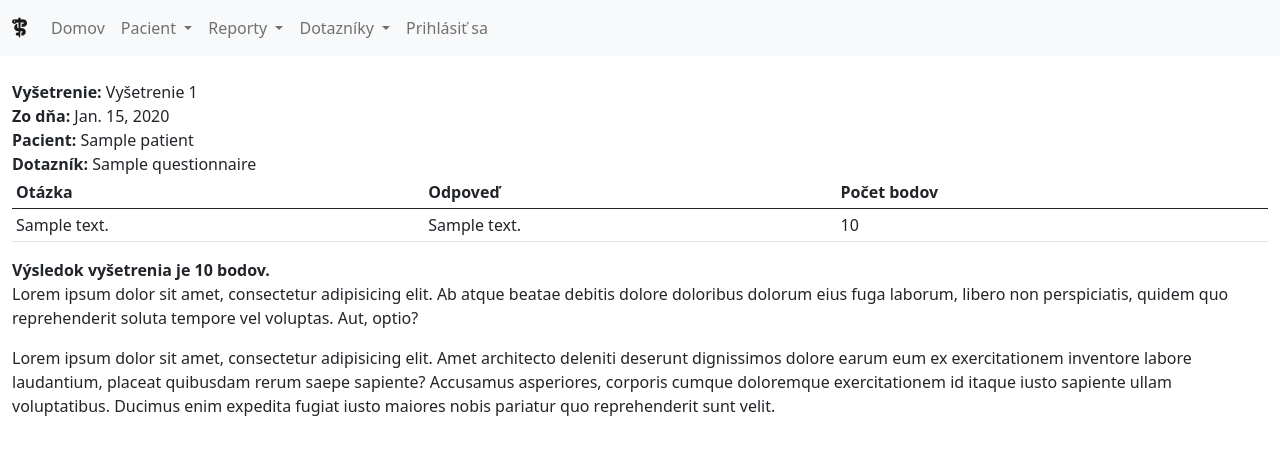
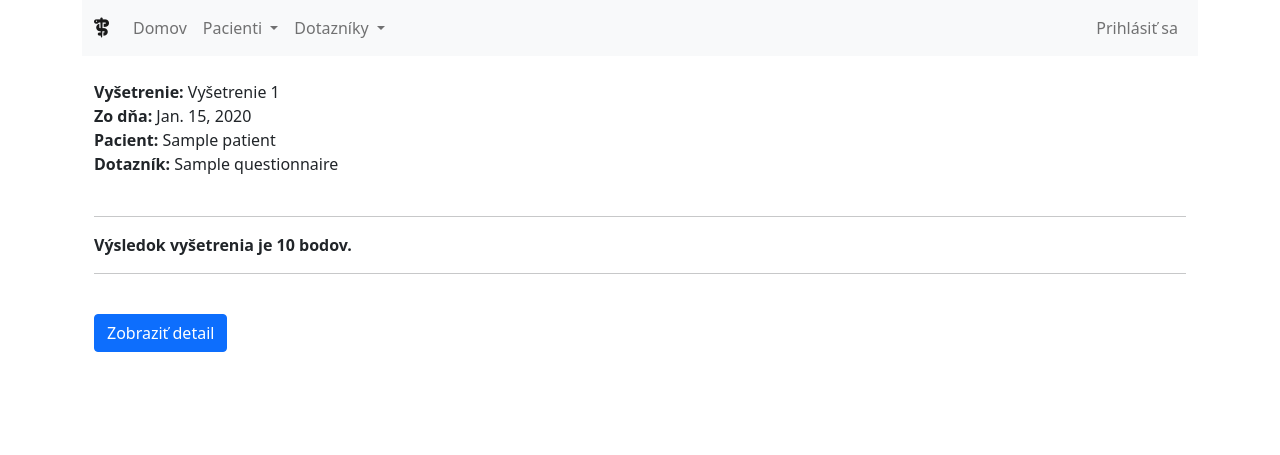
Before and after one commit to alatecj/Neurologia, a Django app: page /show_report/1 in a window 1280 px wide. Shown: the top 455 px of the page. Run offline with Django 4.2, Linux system fonts and the light colour scheme; tables that the repository leaves empty hold one stand-in row (values such as "Sample post"); some libraries are stand-ins or nearby versions.

Commit message:
Drobne upravy - a commit pred prezentaciou.

```diff
--- a/Questionnaires/forms.py
+++ b/Questionnaires/forms.py
@@ -75,7 +75,6 @@ class ReportForm(forms.Form):
         self.fields['patient'].queryset = Patient.objects.all()
         self.helper = FormHelper()
         self.helper.form_id = 'reportform'
-        # self.helper.form_class = 'blueForms'
         self.helper.form_method = 'post'
         self.helper.form_action = 'get_report'
-        self.helper.add_input(Submit('submit', 'Submit'))
+        self.helper.add_input(Submit('submit', 'Zobraziť'))
--- a/Questionnaires/templates/Questionnaires/display_qre.html
+++ b/Questionnaires/templates/Questionnaires/display_qre.html
@@ -17,6 +17,6 @@
         <div class="form-actions">
             <input type="submit" name="submit" value="Odoslať" class="btn btn-primary" id="submit-save">
         </div>
-
     </form>
+    <br/>
 {% endblock %}
--- a/Questionnaires/templates/Questionnaires/layout.html
+++ b/Questionnaires/templates/Questionnaires/layout.html
@@ -13,10 +13,12 @@
     }</style>
 </head>
 <body>
+<div class="container">
     <nav class="navbar navbar-expand-lg navbar-light bg-light">
         <div class="container-fluid">
             <a class="navbar-brand" href="{% url 'index' %}"><i class="fa-solid fa-staff-snake"></i></a>
-        <button class="navbar-toggler" type="button" data-bs-toggle="collapse" data-bs-target="#navbarSupportedContent"
+            <button class="navbar-toggler" type="button" data-bs-toggle="collapse"
+                    data-bs-target="#navbarSupportedContent"
                     aria-controls="navbarSupportedContent" aria-expanded="false" aria-label="Toggle navigation">
                 <span class="navbar-toggler-icon"></span>
             </button>
@@ -29,22 +31,22 @@
                     <li class="nav-item dropdown">
                         <a class="nav-link dropdown-toggle" href="#" role="button" data-bs-toggle="dropdown"
                            aria-expanded="false">
-                        Pacient
+                            Pacienti
                         </a>
                         <div class="dropdown-menu">
                             <a class="dropdown-item" href="{% url 'add_patient' %}">Pridať pacienta</a>
-                        <a class="dropdown-item" href="#">Karta pacienta</a>
+                            <a class="dropdown-item" href="{% url 'show_patient' %}">Karta pacienta</a>
                         </div>
                     </li>
-                <li class="nav-item dropdown">
-                    <a class="nav-link dropdown-toggle" href="#" role="button" data-bs-toggle="dropdown"
-                       aria-expanded="false">
-                        Reporty
-                    </a>
-                    <div class="dropdown-menu">
-                        <a class="dropdown-item" href="{% url 'get_report' %}">Reporty</a>
-                    </div>
-                </li>
+{#                    <li class="nav-item dropdown">#}
+{#                        <a class="nav-link dropdown-toggle" href="#" role="button" data-bs-toggle="dropdown"#}
+{#                           aria-expanded="false">#}
+{#                            Reporty#}
+{#                        </a>#}
+{#                        <div class="dropdown-menu">#}
+{#                            <a class="dropdown-item" href="{% url 'get_report' %}">Reporty</a>#}
+{#                        </div>#}
+{#                    </li>#}
 
                     <li class="nav-item dropdown">
                         <a class="nav-link dropdown-toggle" href="#" role="button" data-bs-toggle="dropdown"
@@ -58,8 +60,8 @@
                         </div>
                     </li>
                 </ul>
-            <ul class="navbar-nav ml-auto">
-                {#            <li class="navbar-text">Prihlásený ako: {{ user }}</li>#}
+                <ul class="navbar-nav ms-auto">
+{#                    <li class="navbar-text">Prihlásený ako: {{ user }}</li>#}
                     <li class="nav-item">
                         {% if user.is_authenticated %}
                             <a class="nav-link" href="{% url 'logout' %}">Odhlásiť sa</a>
@@ -88,18 +90,13 @@
         </div>
         {% block body %}
         {% endblock %}
-    <p>Lorem ipsum dolor sit amet, consectetur adipisicing elit. Ab atque beatae debitis dolore doloribus dolorum eius
-        fuga laborum, libero non perspiciatis, quidem quo reprehenderit soluta tempore vel voluptas. Aut, optio?</p>
-    <p>Lorem ipsum dolor sit amet, consectetur adipisicing elit. Amet architecto deleniti deserunt dignissimos dolore
-        earum eum ex exercitationem inventore labore laudantium, placeat quibusdam rerum saepe sapiente? Accusamus
-        asperiores, corporis cumque doloremque exercitationem id itaque iusto sapiente ullam voluptatibus. Ducimus enim
-        expedita fugiat iusto maiores nobis pariatur quo reprehenderit sunt velit.</p>
+
+    </div>
+
 
 </div>
 <script src="https://cdn.jsdelivr.net/npm/bootstrap@5.0.2/dist/js/bootstrap.bundle.min.js"
             integrity="sha384-MrcW6ZMFYlzcLA8Nl+NtUVF0sA7MsXsP1UyJoMp4YLEuNSfAP+JcXn/tWtIaxVXM"
             crossorigin="anonymous"></script>
-
-
 </body>
 </html>
--- a/Questionnaires/templates/Questionnaires/show_report.html
+++ b/Questionnaires/templates/Questionnaires/show_report.html
@@ -5,7 +5,20 @@
     <strong>Vyšetrenie:</strong> {{ exam }}<br/>
     <strong>Zo dňa:</strong> {{ exam.created_at.date }}<br/>
     <strong>Pacient:</strong> {{ exam.patient }}<br/>
-    <strong>Dotazník:</strong> {{ exam.exam_responses.first.questionnaire }}<br/>
+    <strong>Dotazník:</strong> {{ exam.exam_responses.first.questionnaire }}<br/><br/>
+
+    <hr>    <strong>{{ result | safe }}</strong><br/>
+    <hr><br/>
+
+
+
+    <p>
+        <button class="btn btn-primary" type="button" data-bs-toggle="collapse" data-bs-target="#collapseTable"
+                aria-expanded="false" aria-controls="collapseTable">
+            Zobraziť detail
+        </button>
+    </p>
+    <div class="collapse" id="collapseTable">
         <table class="table table-hover table-sm">
             <thead>
             <tr>
@@ -17,12 +30,15 @@
             <tbody>
             {% for resp in exam.exam_responses.all %}
                 <tr>
-            <td>{{ resp.question }}</td><td>{{ resp.choice.text }}</td><td>{{ resp.choice.points }}</td>
+                    <td>{{ resp.question }}</td>
+                    <td>{{ resp.choice.text }}</td>
+                    <td>{{ resp.choice.points }}</td>
                 </tr>
             {% endfor %}
             </tbody>
         </table>
-     <strong>{{ result | safe }}</strong>
+    </div>
+
 
 
 {% endblock %}
--- a/Questionnaires/urls.py
+++ b/Questionnaires/urls.py
@@ -6,6 +6,7 @@ urlpatterns = [
     path('logout', views.logout_view, name="logout"),
     path('login', views.login_view, name="login"),
     path('add_patient', views.add_patient, name="add_patient"),
+    path('show_patient', views.show_patient, name="show_patient"),
     path('process', views.process, name='process'),
     path('q/<int:questionnaire_id>', views.display_questionnaire, name='display_questionnaire'),
     path('reporty', views.get_report, name='get_report'),
--- a/Questionnaires/views.py
+++ b/Questionnaires/views.py
@@ -54,7 +54,7 @@ def process(request):
                                examination=exam,
                                )
                 bup.save()
-            messages.success(request, "Formulár zaregistrovaný.")
+            messages.success(request, "Dotazník zaregistrovaný.")
             return HttpResponseRedirect(reverse('index'))
 
         else:
@@ -142,3 +142,17 @@ def add_patient(request):
     else:
         form = AddPatientForm()
         return render(request, "Questionnaires/add_patient.html", {'form': form})
+
+
+def show_patient(request):
+    if request.method == 'POST':
+        form = ReportForm(request.POST)
+        if form.is_valid():
+            exam = Examination.objects.filter(patient=form.cleaned_data['patient'])
+            return render(request, 'Questionnaires/get_report.html', {'form': form,
+                                                                      'exam': exam})
+    else:
+        form = ReportForm()
+    return render(request, 'Questionnaires/get_report.html', {
+        'form': form
+    })
```
Lines whose indentation alone changed are shown as unchanged.
